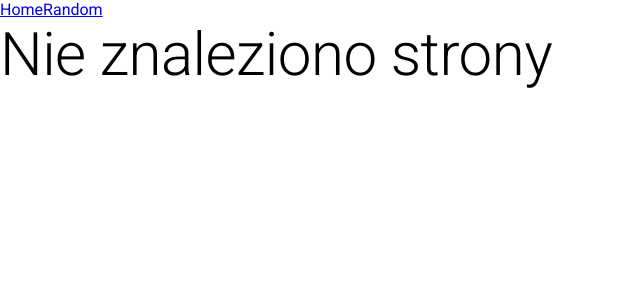
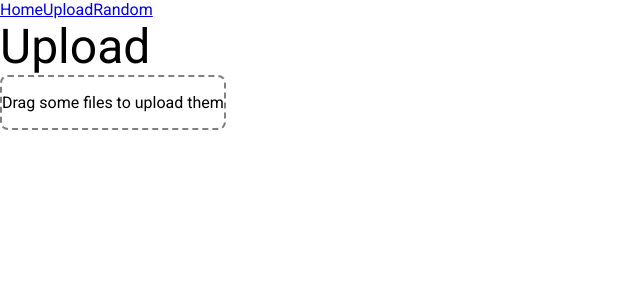
Before and after one commit to Truly-Depressed-Developers/progresso-client, a React (Create React App) app: page /upload in a window 1280 px wide. Shown: the top 300 px of the page, without its empty margins (0-640 px from the left). Built offline with nearby package versions, Linux system fonts and the light colour scheme.

Commit message:
Upload działa

```diff
--- a/package.json
+++ b/package.json
@@ -17,6 +17,7 @@
     "@types/react-dom": "^18.0.9",
     "react": "^18.2.0",
     "react-dom": "^18.2.0",
+    "react-dropzone": "^14.2.3",
     "react-router-dom": "^6.4.5",
     "react-scripts": "5.0.1",
     "sass": "^1.56.2",
--- a/src/App.tsx
+++ b/src/App.tsx
@@ -6,17 +6,20 @@ import { BrowserRouter, Route, Link } from 'react-router-dom';
 
 import { Home } from './pages/Home/Home';
 import { NotFound } from './pages/NotFound/NotFound';
+import { Upload } from './pages/Upload';
 
 function Inside() {
     return (
         <div className="App">
             <nav>
                 <Link to="/">Home</Link>
+                <Link to="/upload">Upload</Link>
                 <Link to="/random">Random</Link>
             </nav>
 
             <Routes>
                 <Route path='/' element={<Home />} />
+                <Route path="/upload" element={<Upload />} />
                 <Route path='*' element={<NotFound />} />
             </Routes>
 
--- /dev/null
+++ b/src/pages/Upload/Upload.tsx
@@ -0,0 +1,59 @@
+import { FormControl, InputLabel, MenuItem, Select, Typography } from "@mui/material";
+import { useCallback, useState } from "react";
+import { useDropzone } from "react-dropzone";
+import { Settings } from "../../settings";
+
+type Props = {}
+
+const Upload = (props: Props): JSX.Element => {
+
+    const [isUploading, setIsUploading] = useState(false);
+
+    const onDrop = useCallback((acceptedFiles: File[]) => {
+        if (acceptedFiles.length === 0) {
+            return;
+        }
+
+        setIsUploading(true);
+
+        const data = new FormData();
+
+        acceptedFiles.forEach((file, i) => {
+            data.append(`file-${i}`, file, file.name);
+        });
+
+        fetch(Settings.serverUrl + "fileUpload", {
+            method: "POST", body: data
+        });
+
+    }, []);
+
+    const { getRootProps, getInputProps, isDragActive } = useDropzone({ onDrop, maxFiles: 1 });
+
+    return (
+        <FormControl>
+            <Typography variant="h3">
+                Upload
+            </Typography>
+
+            {isUploading ?
+                <p></p> :
+                <div
+                    {...getRootProps()}
+                    style={{ border: "2px dashed gray", borderRadius: 8, cursor: "pointer" }}
+                >
+                    <input {...getInputProps()}
+                    />
+                    {
+                        isDragActive ?
+                            <p>Drop here</p> :
+                            <p>Drag some files to upload them</p>
+                    }
+                </div>
+            }
+
+        </FormControl>
+    );
+}
+
+export { Upload };
--- /dev/null
+++ b/src/pages/Upload/index.ts
@@ -0,0 +1 @@
+export { Upload } from "./Upload";
--- /dev/null
+++ b/src/settings.ts
@@ -0,0 +1,3 @@
+export const Settings = {
+    serverUrl: "http://10.230.17.186:3000/"
+}
```
Also changed, not shown: 1 other file (tests, documents, lock files or other folders).
